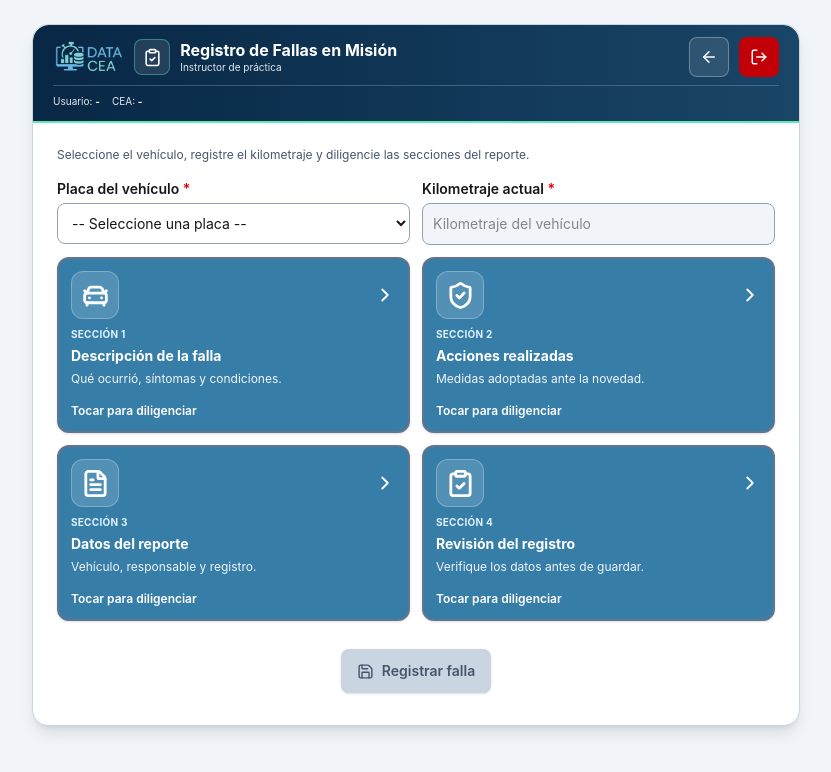
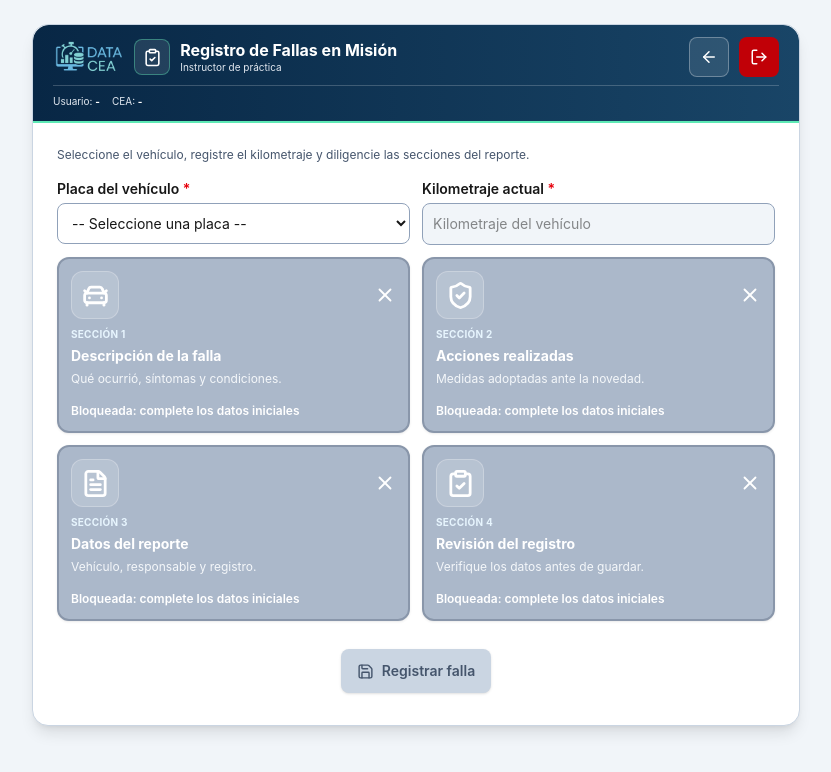
Before and after one commit to YulianoB/DATA-CEA, a Next.js app: page /instructor/practica/fallas in a window 1280 px wide. Shown: the top 772 px of the page, without its empty margins (224-1055 px from the left). Built offline with nearby package versions, Linux system fonts and the light colour scheme; sample sign-in values are in the browser's storage.

Commit message:
Bloquear tarjetas hasta completar datos iniciales en fallas

```diff
--- a/app/instructor/practica/fallas/page.js
+++ b/app/instructor/practica/fallas/page.js
@@ -746,6 +746,7 @@ export default function FallasPage() {
     cerrarSesion(router)
 
   const abrirSeccion = (numero) => {
+    if (!placa || !nitActual || !km || modalKm || !(forzarKm || (msgKm && !/menor|no fue posible|no se identificó|error/i.test(msgKm)))) return
     setSnapshotSeccion(numero === 1 ? descripcion : numero === 2 ? acciones : '')
     setMostrarErrorSeccion(false)
     setSeccionAbierta(numero)
@@ -782,7 +783,8 @@ export default function FallasPage() {
   }
 
   const kilometrajeValido = km !== '' && Number.isFinite(Number(km)) && Number(km) >= 0 && (Boolean(forzarKm) || (Boolean(msgKm) && !/menor|no fue posible|no se identificó|error/i.test(msgKm)))
-  const datosReporteCompletos = Boolean(placa && kilometrajeValido && nitActual)
+  const tarjetasHabilitadas = Boolean(placa && kilometrajeValido && nitActual && !modalKm)
+  const datosReporteCompletos = tarjetasHabilitadas
   const resumenCampos = [
     ['Placa', placa, Boolean(placa)],
     ['Tipo de vehículo', tipoVehiculo, true],
@@ -818,10 +820,10 @@ export default function FallasPage() {
           </div>
           {placa && <div className="mb-5 rounded-lg border border-slate-200 bg-slate-50 p-3 text-xs text-slate-700"><strong>Vehículo:</strong> {tipoVehiculo} · <strong>Marca:</strong> {marca}</div>}
           <div className="mb-5 grid grid-cols-2 items-stretch gap-3">
-            <TarjetaSeccionSiniestro numero={1} titulo="Descripción de la falla" descripcion="Qué ocurrió, síntomas y condiciones." completada={Boolean(descripcion.trim())} onClick={() => abrirSeccion(1)} />
-            <TarjetaSeccionSiniestro numero={2} titulo="Acciones realizadas" descripcion="Medidas adoptadas ante la novedad." completada={Boolean(acciones.trim())} onClick={() => abrirSeccion(2)} />
-            <TarjetaSeccionSiniestro numero={3} titulo="Datos del reporte" descripcion="Vehículo, responsable y registro." completada={datosReporteCompletos} onClick={() => abrirSeccion(3)} />
-            <TarjetaSeccionSiniestro numero={4} titulo="Revisión del registro" descripcion="Verifique los datos antes de guardar." completada={puedeGuardar} onClick={() => abrirSeccion(4)} />
+            <TarjetaSeccionSiniestro numero={1} disabled={!tarjetasHabilitadas} titulo="Descripción de la falla" descripcion="Qué ocurrió, síntomas y condiciones." completada={Boolean(descripcion.trim())} onClick={() => abrirSeccion(1)} />
+            <TarjetaSeccionSiniestro numero={2} disabled={!tarjetasHabilitadas} titulo="Acciones realizadas" descripcion="Medidas adoptadas ante la novedad." completada={Boolean(acciones.trim())} onClick={() => abrirSeccion(2)} />
+            <TarjetaSeccionSiniestro numero={3} disabled={!tarjetasHabilitadas} titulo="Datos del reporte" descripcion="Vehículo, responsable y registro." completada={datosReporteCompletos} onClick={() => abrirSeccion(3)} />
+            <TarjetaSeccionSiniestro numero={4} disabled={!tarjetasHabilitadas} titulo="Revisión del registro" descripcion="Verifique los datos antes de guardar." completada={puedeGuardar} onClick={() => abrirSeccion(4)} />
           </div>
           <AccionesModuloPractica onGuardar={registrarFalla} puedeGuardar={puedeGuardar} guardando={guardando} textoGuardar="Registrar falla" />
         </main>
```
